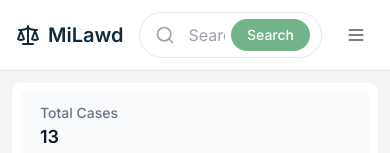
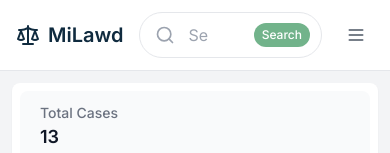
Before and after one commit to sankalp021/MiLawd, a Next.js app: page / in a window 390 px wide. Shown: the top 153 px of the page. Built offline with nearby package versions, Linux system fonts and the light colour scheme.

Commit message:
refactor SearchBar component for improved styling and layout adjustments

```diff
--- a/src/components/SearchBar.tsx
+++ b/src/components/SearchBar.tsx
@@ -29,23 +29,20 @@ export default function SearchBar({ onSearch, placeholder = "Search cases..." }:
           value={query}
           onChange={(e) => setQuery(e.target.value)}
           placeholder={placeholder}
-          className="w-full pl-12 pr-24 py-2.5 rounded-full border border-gray-200
-                   focus:outline-none focus:ring-2 focus:ring-blue-100 focus:border-blue-400
-                   bg-white text-gray-900"
+          className="w-full pl-12 pr-28 py-2.5 rounded-full border border-gray-200 focus:outline-none focus:ring-2 focus:ring-blue-100 focus:border-blue-400 bg-white text-gray-900"
         />
         {query && (
           <button
             type="button"
             onClick={clearSearch}
-            className="absolute right-20 hover:bg-gray-100 p-1.5 rounded-full"
+            className="absolute right-24 hover:bg-gray-100 p-1.5 rounded-full"
           >
             <X className="w-4 h-4 text-gray-400" />
           </button>
         )}
         <button
           type="submit"
-          className="absolute right-3 px-4 py-1.5 bg-[#72b38b] text-white text-sm font-medium
-                   rounded-full hover:bg-[#428968] transition-colors"
+          className="absolute right-3 px-2 py-1 text-xs md:px-4 md:py-1.5 md:text-sm font-medium bg-[#72b38b] text-white rounded-full hover:bg-[#428968] transition-colors"
         >
           Search
         </button>
```
